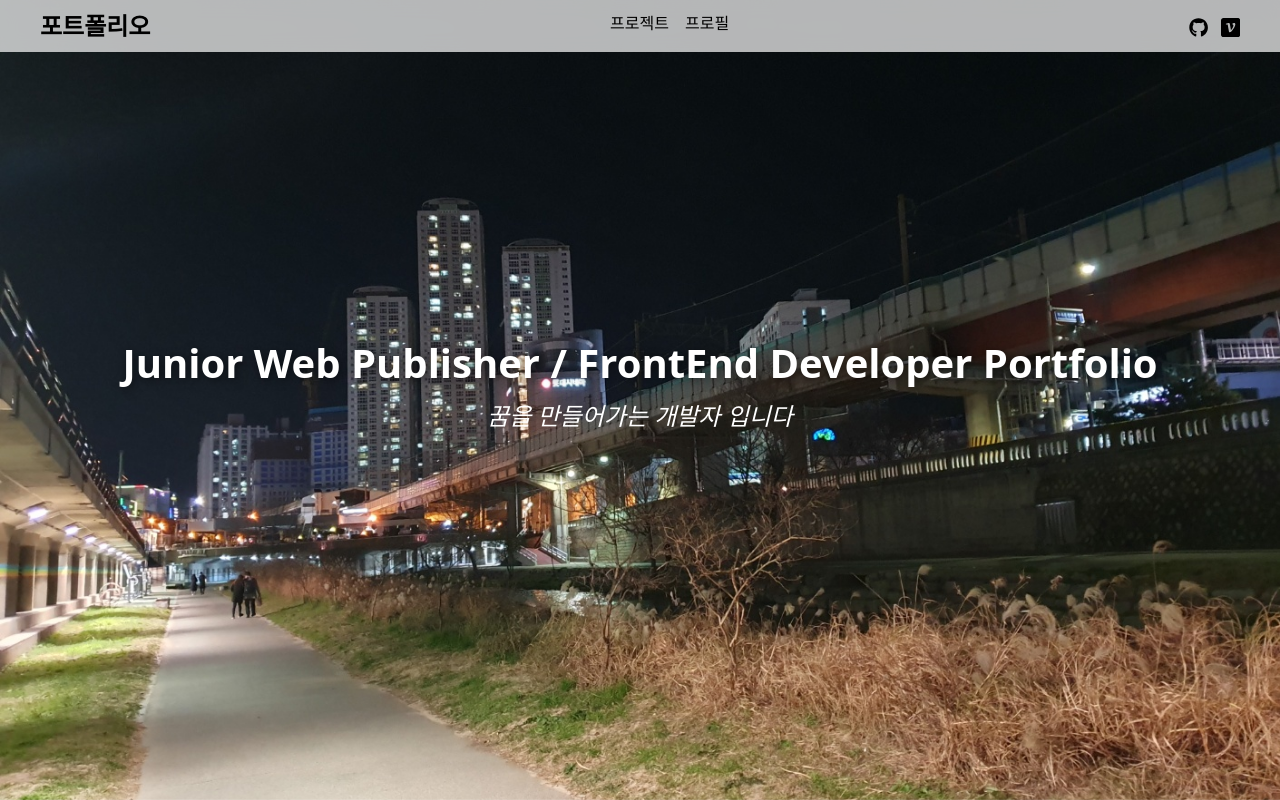
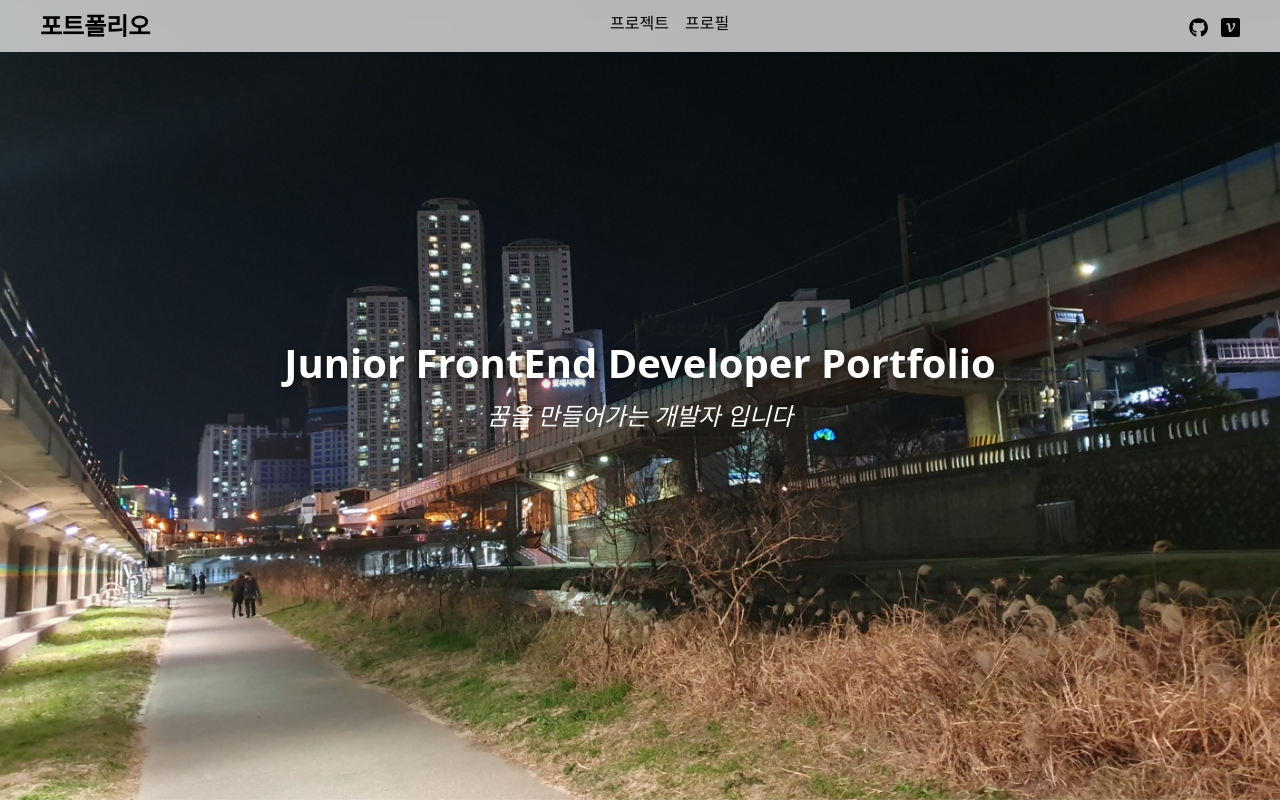
Before and after one commit to LeeYongSeok13/F_Portfolio, a React (Create React App) app: page / in a window 1280 px wide. Built offline with nearby package versions, Linux system fonts and the light colour scheme.

Commit message:
mainPage change

```diff
--- a/src/components/MainPageInfo.jsx
+++ b/src/components/MainPageInfo.jsx
@@ -52,7 +52,7 @@ const Description = styled.h3`
 
 export default function MainPageInfo() {
   const info = {
-    title: "Junior Web Publisher / FrontEnd Developer Portfolio",
+    title: "Junior FrontEnd Developer Portfolio",
     description: "꿈을 만들어가는 개발자 입니다",
   };
 
```
